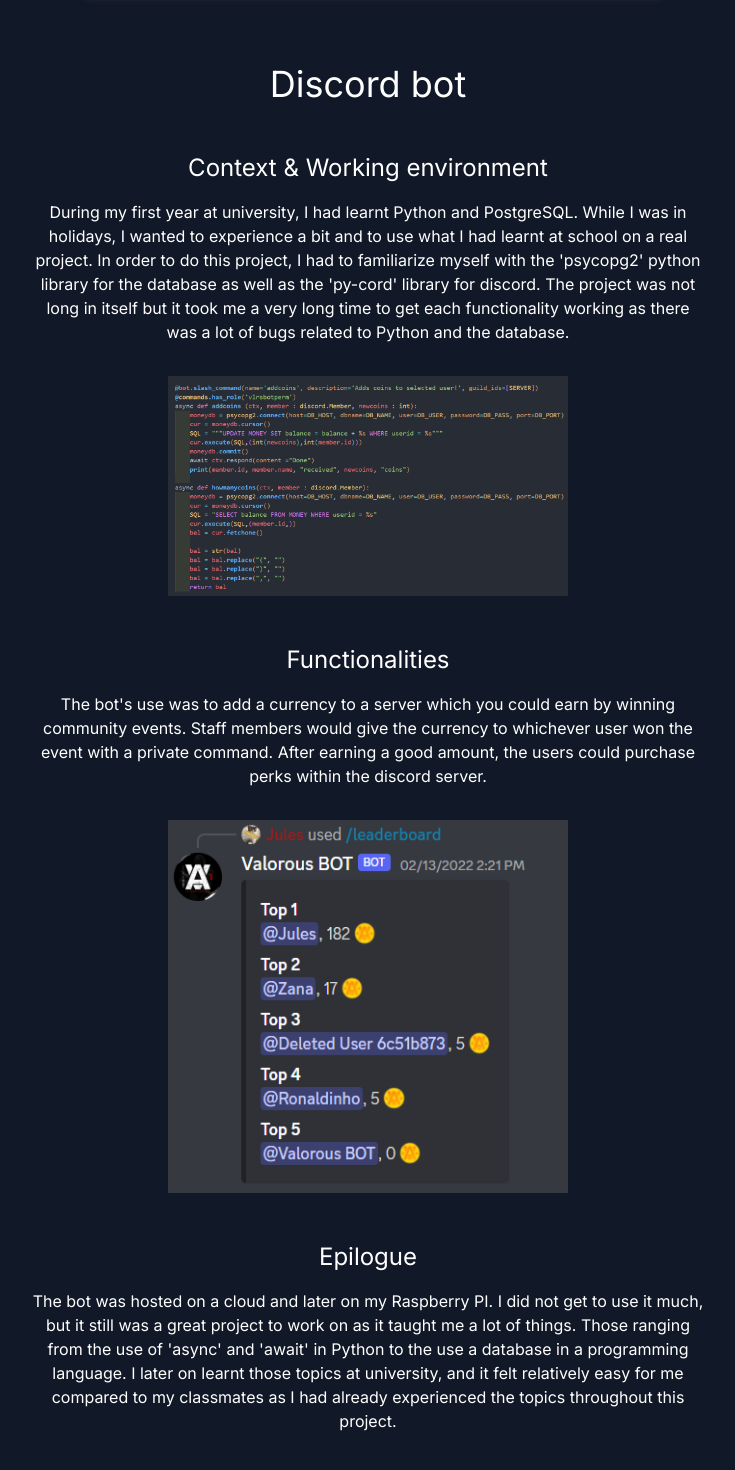
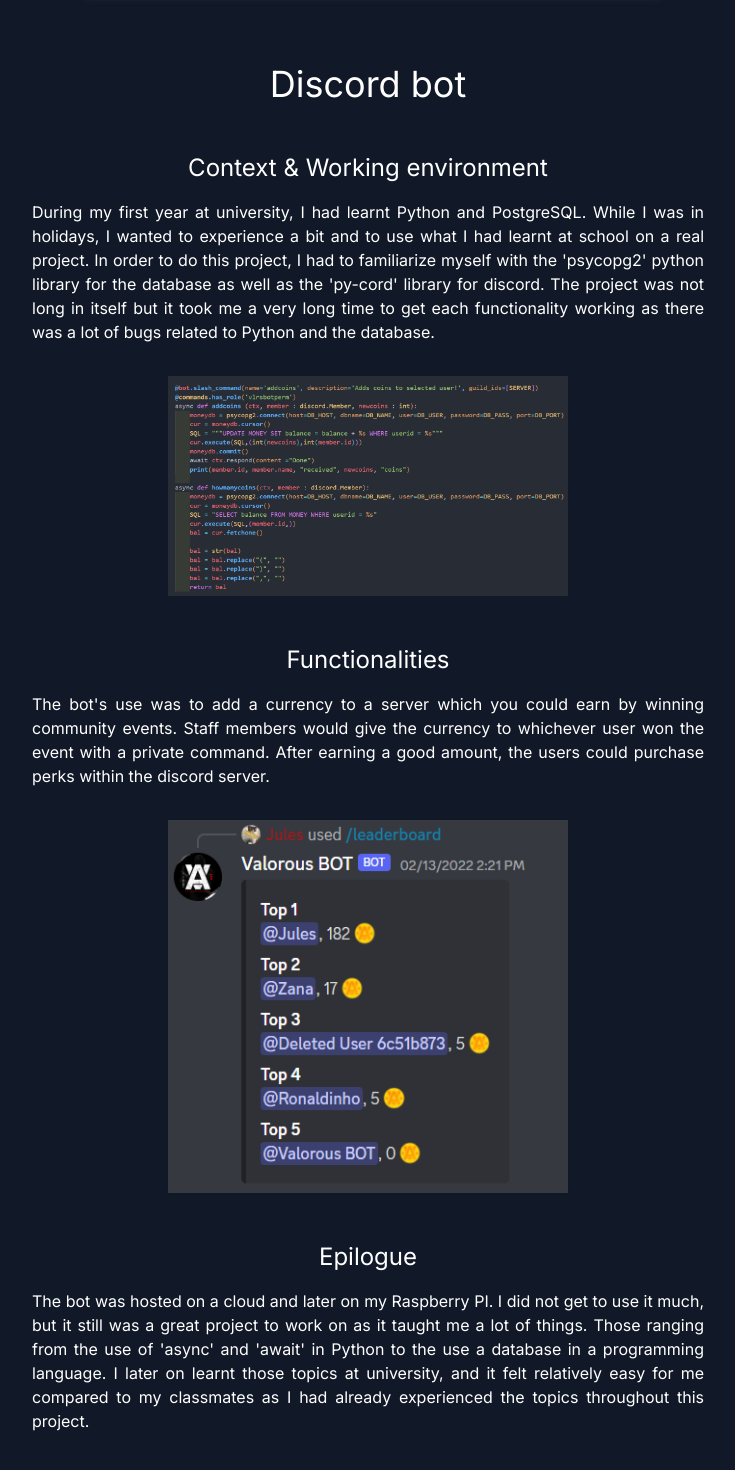
Before and after one commit to JulesBobeuf/portfolio-ts, a Next.js app: page /projects/discordbot in a window 1280 px wide. Shown: the part 320-1790 px from the top of the page, without its empty margins (272-1007 px from the left). Built offline with nearby package versions, Linux system fonts and the light colour scheme.

Commit message:
[U] Justified the article paragraphs

```diff
--- a/app/projects/projectArticle/projectArticle.tsx
+++ b/app/projects/projectArticle/projectArticle.tsx
@@ -32,8 +32,8 @@
         <div className={styles.colortest}>
           <h1 className="text-4xl text-center p-4">{prop.projectArticle.title}</h1>
 
-          <div className="text-center p-4">
-            <h2 className="text-2xl m-4">{prop.projectArticle.subtitle1}</h2>
+          <div className="text-justify p-4">
+            <h2 className="text-2xl text-center m-4">{prop.projectArticle.subtitle1}</h2>
             <p>{prop.projectArticle.text1}</p>
           </div>
 
@@ -49,8 +49,8 @@
               />
           </div>
 
-          <div className="text-center p-4">
-            <h2 className="text-2xl m-4">{prop.projectArticle.subtitle2}</h2>
+          <div className="text-justify p-4">
+            <h2 className="text-2xl text-center m-4">{prop.projectArticle.subtitle2}</h2>
             <p>{prop.projectArticle.text2}</p>
           </div>
 
@@ -66,8 +66,8 @@
               />
           </div>
 
-          <div className="text-center p-4">
-            <h2 className="text-2xl m-4">{prop.projectArticle.subtitle3}</h2>
+          <div className="text-justify p-4">
+            <h2 className="text-2xl text-center m-4">{prop.projectArticle.subtitle3}</h2>
             <p>{prop.projectArticle.text3}</p>
           </div>
           {prop.projectArticle.listContributors.length > 0 ?
```
